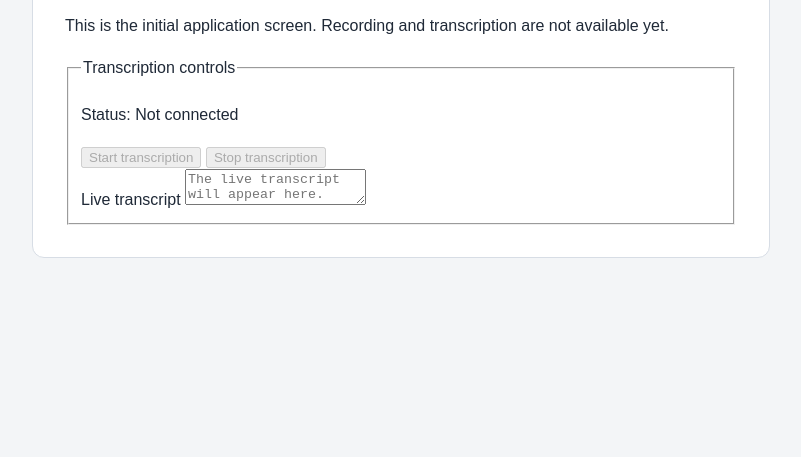
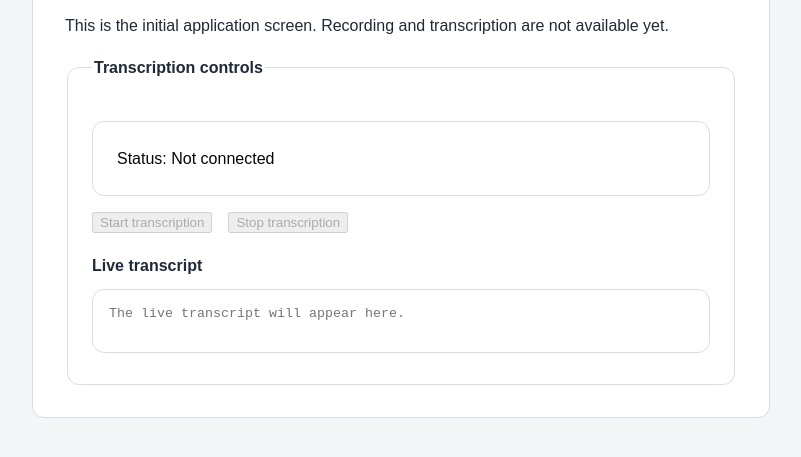
Before and after one commit to JustinasLaunikonis/IT2F-Project-Repak, a plain HTML site: page static/index.html in a window 1280 px wide. Shown: the part 169-626 px from the top of the page, without its empty margins (239-1040 px from the left). Drawn offline with Linux system fonts and the light colour scheme.

Commit message:
added basic styling to the page

```diff
--- a/static/index.css
+++ b/static/index.css
@@ -20,3 +20,53 @@
     margin-top: 0;
     line-height: 1.2;
 }
+
+fieldset {
+    padding: 1.5rem;
+    border: 1px solid #d7dde5;
+    border-radius: 0.75rem;
+}
+
+legend {
+    font-weight: bold;
+}
+
+#connection-status {
+    padding: 1.5rem;
+    color: #070707;
+    border: 1px solid #d7dde5;
+    border-radius: 0.75rem;
+}
+
+.controls {
+    display: flex;
+    gap: 1rem;
+    margin-bottom: 20px;
+}
+
+.button {
+    padding: 0.75rem 1rem;
+    border: none;
+    border-radius: 0.75rem;
+    background-color: #2563eb;
+    color: white;
+}
+
+.button:disabled {}
+
+label {
+    display: block;
+    margin-bottom: 10px;
+    font-weight: bold;
+}
+
+textarea {
+    box-sizing: border-box;
+    width: 100%;
+    padding: 1rem;
+    border: 1px solid #d7dde5;
+    outline: none;
+    border-radius: 0.75rem;
+    resize: none;
+    overflow-y: auto;
+}
--- a/static/index.html
+++ b/static/index.html
@@ -40,6 +40,13 @@
         </form>
     </main>
 
+    <script>
+        const startButton = document.getElementById("start-button");
+        const stopButton = document.getElementById("stop-button");
+        const connectionStatus = document.getElementById("connection-status");
+
+    </script>
+
 
 </body>
 
```
